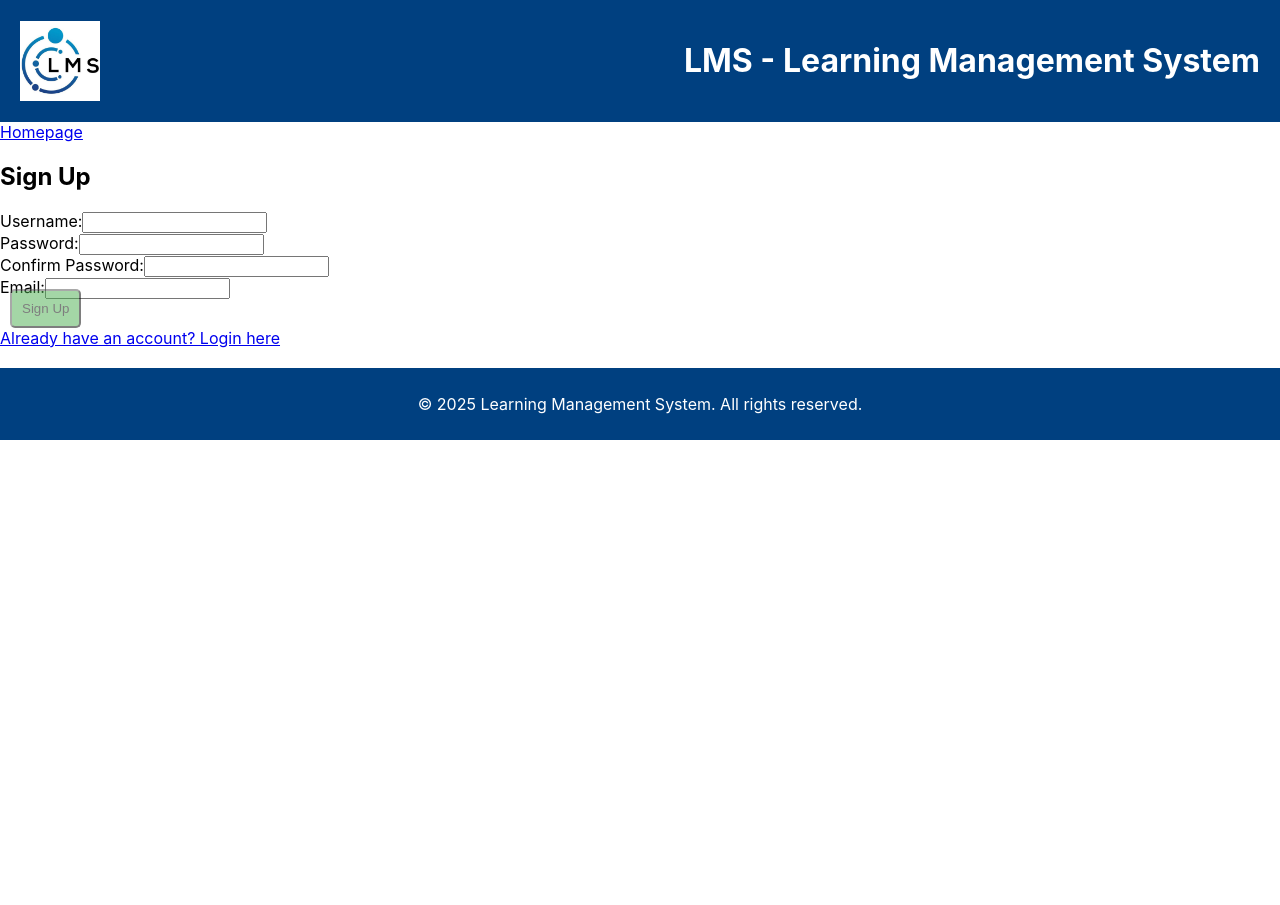
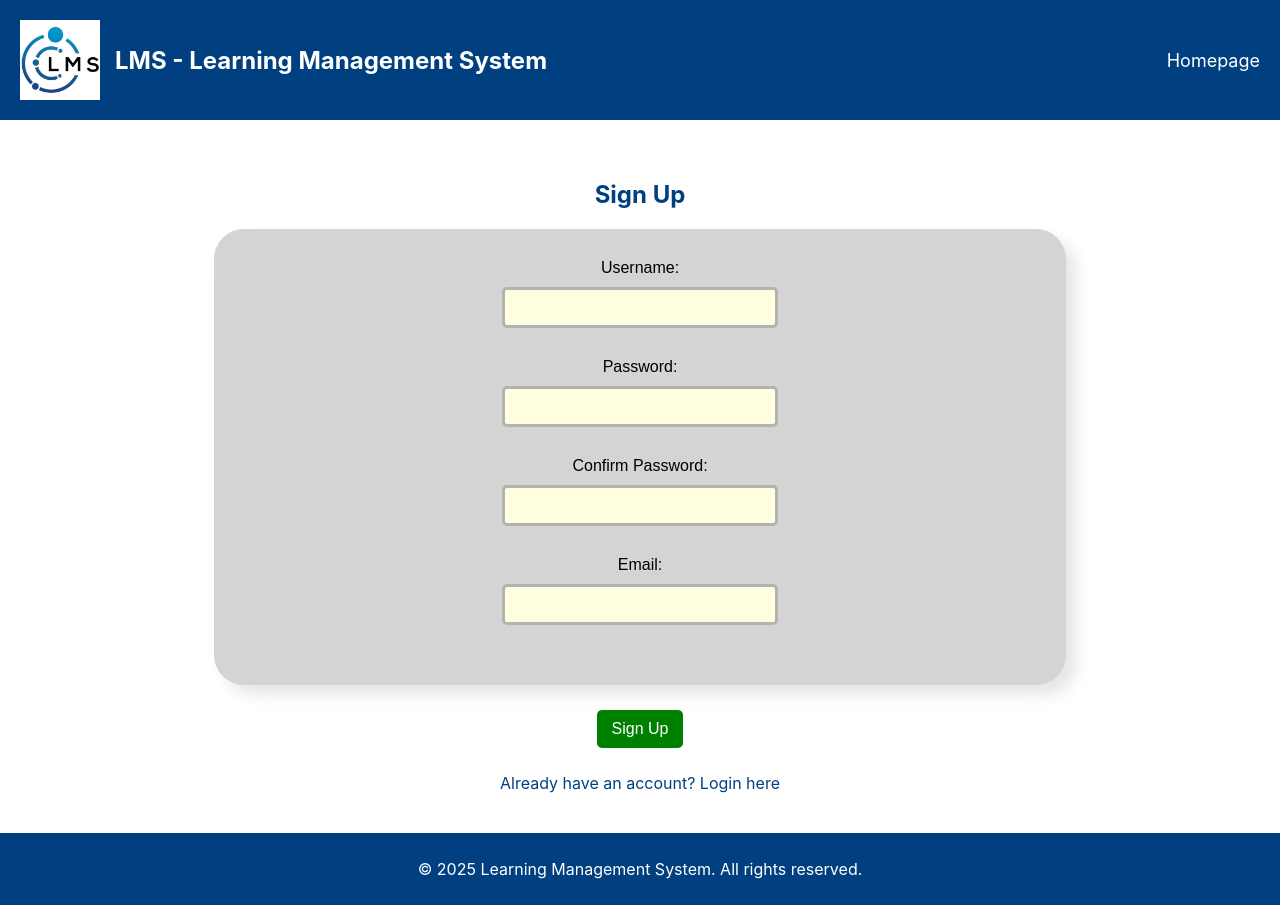
Before and after one commit to ebadr761/prof_solution, a React (Create React App) app: page /signup in a window 1280 px wide. Before the commit the page ends 800 px from the top, so only its background shows below. Built offline with nearby package versions, Linux system fonts and the light colour scheme.

Commit message:
almost fixed signup page

```diff
--- a/src/components/HeaderSignUp.js
+++ b/src/components/HeaderSignUp.js
@@ -4,7 +4,6 @@ import styles from './Header.module.css';
 
 const Header = () => {
   return (
-    <>
     <header className={styles.header}>
       <div className={styles.logoContainer}>
         <img
@@ -12,14 +11,15 @@ const Header = () => {
           alt="LMS Logo"
           className={styles.logo}
         />
+        <h1 className={styles.title}>LMS - Learning Management System</h1>
       </div>
-        <h1>LMS - Learning Management System</h1>
+
+      <nav className={styles.nav}>
+        <NavLink to="/" className={styles.navLink}>
+          Homepage
+        </NavLink>
+      </nav>
     </header>
-
-      <nav className={styles.navLinks}>
-        <NavLink to="/">Homepage</NavLink>
-      </nav>
-    </>
   );
 };
 
--- a/src/components/RegForm.js
+++ b/src/components/RegForm.js
@@ -1,5 +1,4 @@
 import React, { useState } from "react";
-import "./RegForm.css";
 import { useNavigate } from "react-router-dom";
 
 const RegForm = () => {
@@ -78,34 +77,154 @@ const RegForm = () => {
   };
 
   return (
-    <main className="login">
-      <h2>Sign Up</h2>
-
-      <form onSubmit={validateSignup}>
-        <div className="form-group">
+    <main style={{
+      padding: '20px',
+      textAlign: 'center',
+      alignItems: 'center',
+      margin: '20px auto',
+      maxWidth: '90%'
+    }}>
+      <h2 style={{ color: '#004080' }}>Sign Up</h2>
+      <form onSubmit={validateSignup} style={{
+        display: 'flex',
+        flexDirection: 'column',
+        alignItems: 'center',
+        backgroundColor: '#d4d4d4',
+        boxShadow: '10px 10px 15px rgba(0, 0, 0, 0.1)',
+        borderRadius: '30px',
+        padding: '30px',
+        margin: '20px 150px 0px 150px',
+        maxWidth: '100%'
+      }}>
+        <div style={{
+          display: 'flex',
+          flexDirection: 'column',
+          alignItems: 'center',
+          textAlign: 'center',
+          marginBottom: '20px',
+          fontFamily: 'Arial, sans-serif',
+          fontSize: '16px'
+        }}>
           <label htmlFor="username">Username:</label>
-          <input type="text" name="username" id="username" value={formData.username} onChange={handleChange} required />
+          <input
+            type="text"
+            name="username"
+            id="username"
+            value={formData.username}
+            onChange={handleChange}
+            required
+            style={{
+              width: '250px',
+              padding: '10px',
+              margin: '10px 0',
+              borderRadius: '5px',
+              border: '3px solid #b2b2b2',
+              backgroundColor: 'lightyellow'
+            }}
+          />
         </div>
 
-        <div className="form-group">
+        <div style={{
+          display: 'flex',
+          flexDirection: 'column',
+          alignItems: 'center',
+          textAlign: 'center',
+          marginBottom: '20px',
+          fontFamily: 'Arial, sans-serif',
+          fontSize: '16px'
+        }}>
           <label htmlFor="password">Password:</label>
-          <input type="password" name="password" id="password" value={formData.password} onChange={handleChange} required />
+          <input
+            type="password"
+            name="password"
+            id="password"
+            value={formData.password}
+            onChange={handleChange}
+            required
+            style={{
+              width: '250px',
+              padding: '10px',
+              margin: '10px 0',
+              borderRadius: '5px',
+              border: '3px solid #b2b2b2',
+              backgroundColor: 'lightyellow'
+            }}
+          />
         </div>
 
-        <div className="form-group">
+        <div style={{
+          display: 'flex',
+          flexDirection: 'column',
+          alignItems: 'center',
+          textAlign: 'center',
+          marginBottom: '20px',
+          fontFamily: 'Arial, sans-serif',
+          fontSize: '16px'
+        }}>
           <label htmlFor="confirmPassword">Confirm Password:</label>
-          <input type="password" name="confirmPassword" id="confirmPassword" value={formData.confirmPassword} onChange={handleChange} required />
+          <input
+            type="password"
+            name="confirmPassword"
+            id="confirmPassword"
+            value={formData.confirmPassword}
+            onChange={handleChange}
+            required
+            style={{
+              width: '250px',
+              padding: '10px',
+              margin: '10px 0',
+              borderRadius: '5px',
+              border: '3px solid #b2b2b2',
+              backgroundColor: 'lightyellow'
+            }}
+          />
         </div>
 
-        <div className="form-group">
+        <div style={{
+          display: 'flex',
+          flexDirection: 'column',
+          alignItems: 'center',
+          textAlign: 'center',
+          marginBottom: '20px',
+          fontFamily: 'Arial, sans-serif',
+          fontSize: '16px'
+        }}>
           <label htmlFor="email">Email:</label>
-          <input type="text" name="email" id="email" value={formData.email} onChange={handleChange} required />
-        </div>
-
-        <div className="signUp">
-          <button type="submit" className="signup-button">Sign Up</button>
+          <input
+            type="email"
+            name="email"
+            id="email"
+            value={formData.email}
+            onChange={handleChange}
+            required
+            style={{
+              width: '250px',
+              padding: '10px',
+              margin: '10px 0',
+              borderRadius: '5px',
+              border: '3px solid #b2b2b2',
+              backgroundColor: 'lightyellow'
+            }}
+          />
         </div>
       </form>
+
+      <button
+        onClick={validateSignup}
+        style={{
+          marginTop: '25px',
+          marginBottom: '10px',
+          backgroundColor: '#008000',
+          color: 'white',
+          padding: '10px 15px',
+          border: 'none',
+          cursor: 'pointer',
+          fontSize: '16px',
+          borderRadius: '5px'
+        }}
+      >
+        Sign Up
+      </button>
 
       {success && (
         <div className="success-box">
@@ -114,14 +233,25 @@ const RegForm = () => {
       )}
 
       {errors.length > 0 && (
-        <div className="error-box">
+        <div style={{
+          color: '#D32F2F',
+          backgroundColor: '#FFEBEE',
+          padding: '10px',
+          borderRadius: '4px',
+          marginTop: '15px'
+        }}>
           {errors.map((error, i) => (
             <p key={i}>{error}</p>
           ))}
         </div>
       )}
 
-      <a href="/login" id="login-account">Already have an account? Login here</a>
+      <div style={{ marginTop: '15px' }}>
+        <a href="/login" style={{
+          color: '#004080',
+          textDecoration: 'none'
+        }}>Already have an account? Login here</a>
+      </div>
     </main>
   );
 };
--- a/src/components/SignupPage.js
+++ b/src/components/SignupPage.js
@@ -1,5 +1,5 @@
 import React from "react";
-import Header from "./HeaderSignUp";
+import Header from "./HeaderSignUp";  // Changed from ./HeaderSignUp
 import RegForm from "./RegForm";
 import Footer from "./Footer";
 
```
Lines whose indentation alone changed are shown as unchanged.
